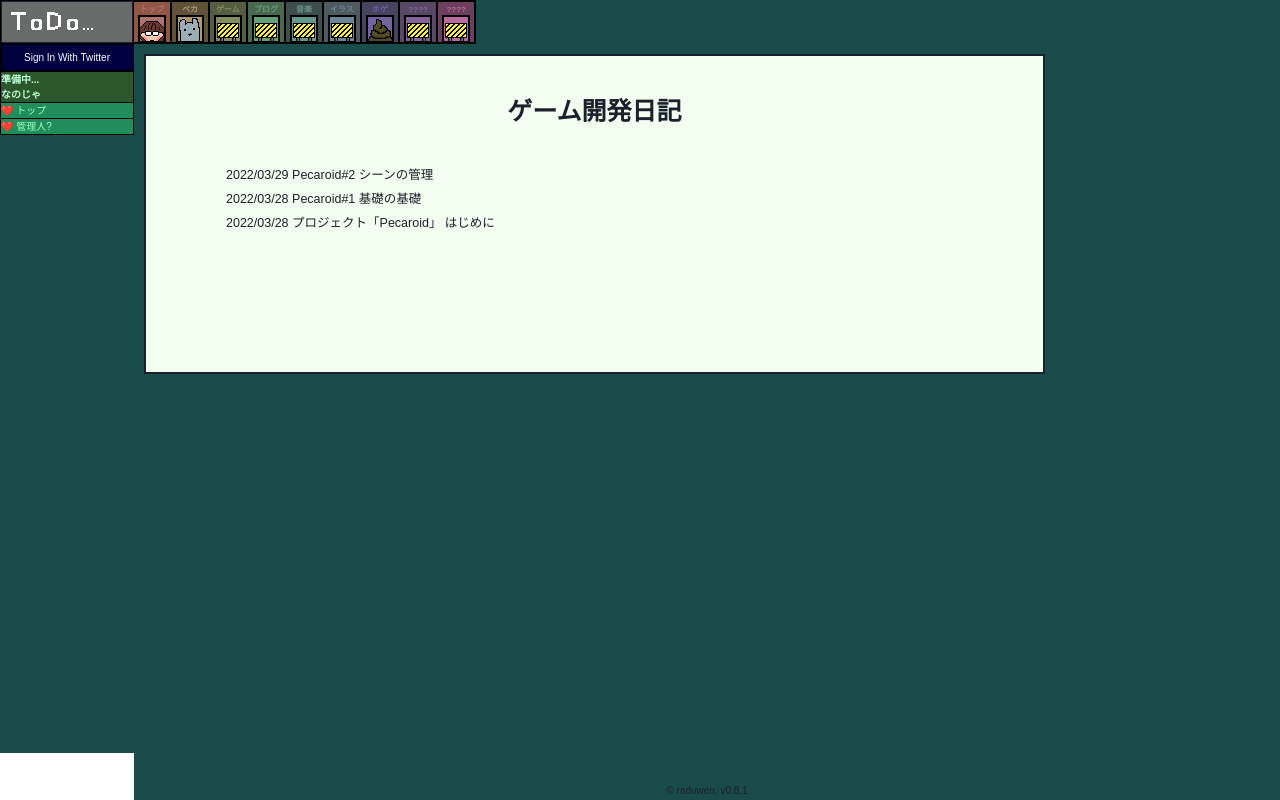
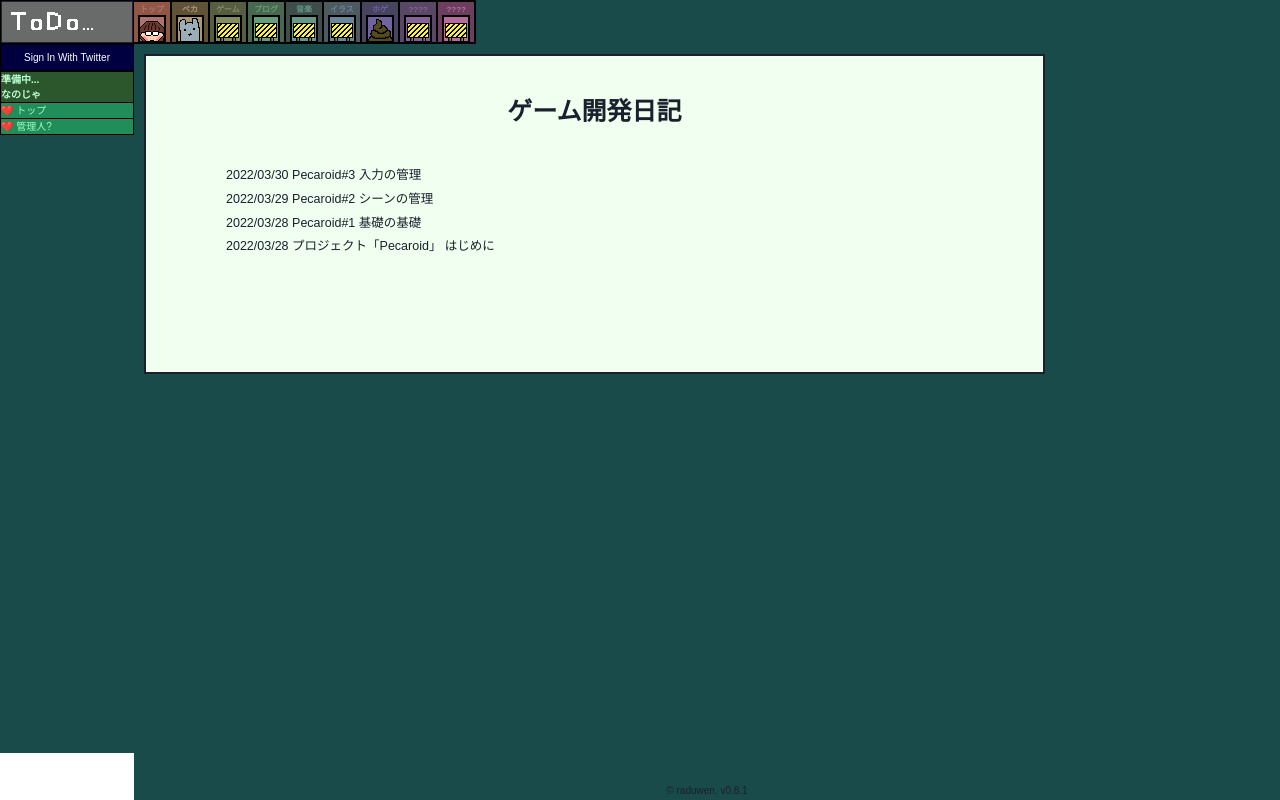
Before and after one commit to raduwen/raduwen.github.io, a Next.js app: page /programming/gamedev in a window 1280 px wide. Built offline with nearby package versions, Linux system fonts and the light colour scheme; no server answers.

Commit message:
feat: add pecaroid-3 content

```diff
--- a/src/domain/gamedev-diary/repository/PostRepository.ts
+++ b/src/domain/gamedev-diary/repository/PostRepository.ts
@@ -2,6 +2,21 @@ import { zonedTimeToUtc } from 'date-fns-tz';
 import type { PostEntity, PostWithoutBodyEntity } from '@/domain/gamedev-diary/entity';
 
 const posts: PostEntity[] = [
+  {
+    id: 'pecaroid-3',
+    project: 'pecaroid',
+    title: 'Pecaroid#3 入力の管理',
+    date: zonedTimeToUtc('2022-03-30T17:00:00', 'Asia/Tokyo'),
+    body: [
+      { type: 'text', body: 'Aボタンはxxxとyyyと…という具合に複数設定できるように設計。' },
+      { type: 'text', body: 'また入力元はキーボードとパッドそれぞれ対応しておいた。' },
+      { type: 'text', body: '一旦マウスは無視。ゲーム内で使う予定はあんまないので。' },
+      { type: 'text', body: 'あとこの機能のデバッグ用のシーンもとりあえず追加。' },
+      { type: 'text', body: '将来的にゲーム内から入力設定をできるようにしないといけない。' },
+      { type: 'text', body: '複数接続したときとかパッド周りはややめんどいことになりそう。' },
+      { type: 'image', attributes: { src: '/images/pecaroid3-1.png', layout: 'responsive', width: '642', height: '512' } }
+    ]
+  },
   {
     id: 'pecaroid-2',
     project: 'pecaroid',
```
Also changed, not shown: public/images/pecaroid3-1.png (added).
